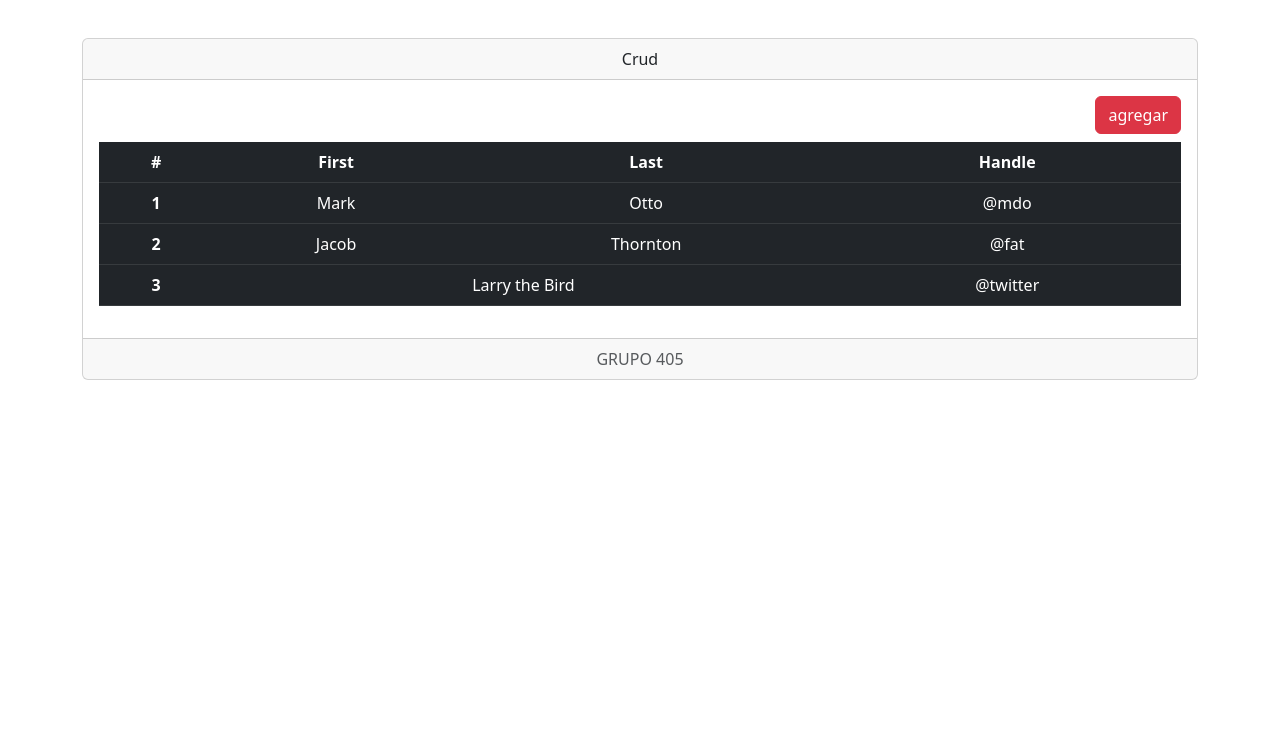
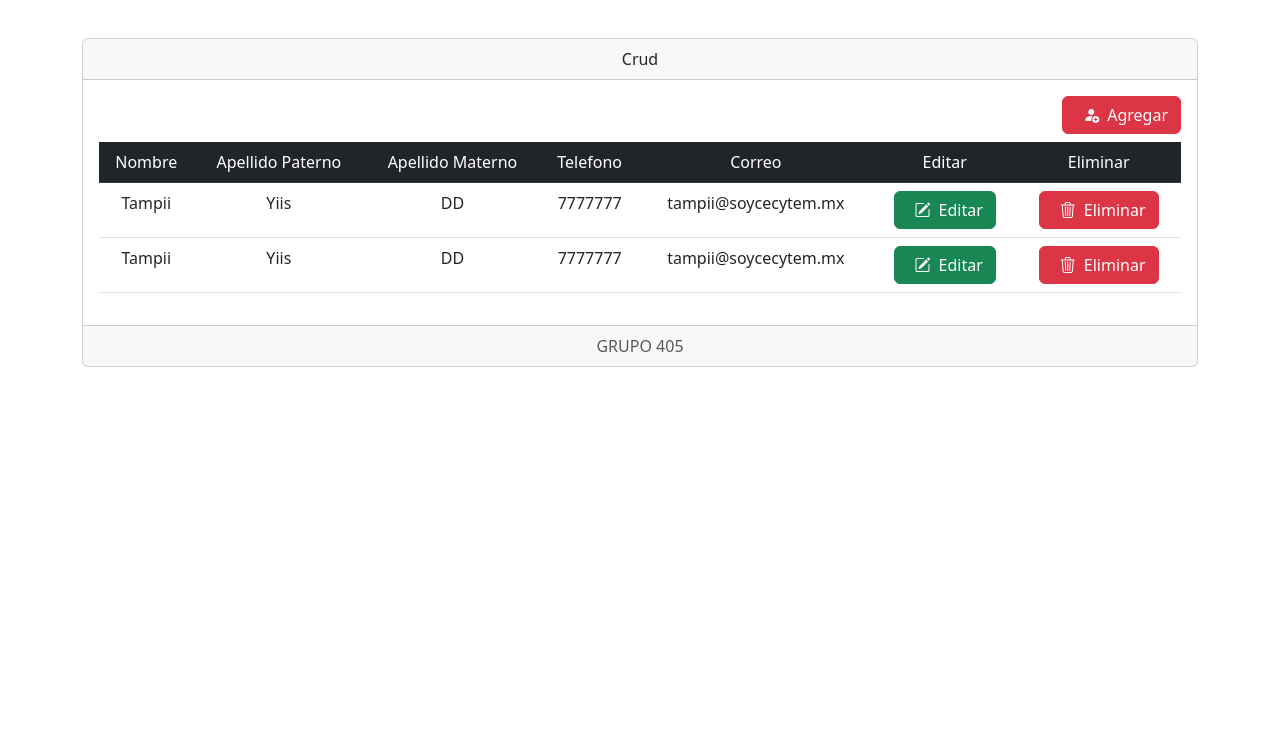
Before and after one commit to sebasbb777/parcial3, a plain HTML site: page inicio.html in a window 1280 px wide. Shown: the part 62-800 px from the top of the page. Drawn offline with nearby package versions, Linux system fonts and the light colour scheme.

Commit message:
hola cara de bola

```diff
--- a/inicio.html
+++ b/inicio.html
@@ -6,11 +6,15 @@
     <meta name="viewport" content="width=device-width, initial-scale=1.0">
     <title>Inicio</title>
     <link rel="stylesheet" href="css/bootstrap.min.css">
+    <link rel="stylesheet" href="https://cdn.jsdelivr.net/npm/bootstrap-icons@1.10.5/font/bootstrap-icons.css">
 </head>
 <body>
     <nav class="navbar navbar-expand-md navbar-dark fixed-top bg-dark ">
         <div class="container-fluid">
           <a class="navbar-brand" href="#"> CRUD CECYTEM</a>
+          <img src="img/logo.png" alt="" width="45" height="35" >
+
+
           <button class="navbar-toggler" type="button" data-bs-toggle="collapse" data-bs-target="#navbarCollapse" aria-controls="navbarCollapse" aria-expanded="false" aria-label="Toggle navigation">
             <span class="navbar-toggler-icon"></span>
           </button>
@@ -18,11 +22,23 @@
             <ul class="navbar-nav me-auto mb-2 mb-md-0">
               <li class="nav-item">
                 <a class="nav-link active" aria-current="page" href="#">Home</a>
+
               </li>
             </ul>
           </div>
+          <div class="d-flex" role="search">
+            <div class="dropdown">
+              <button class="btn btn-secondary dropdown-toggle" type="button" data-bs-toggle="dropdown" aria-expanded="false">
+              TAMPII Y YIIS
+              </button>
+              <ul class="dropdown-menu">
+                <li><a class="dropdown-item" href="#"><i class="bi bi-box-arrow-right p-1"></i>Cerrar Sesion</a></li>
+              </ul>
+            </div>
+            </div>
         </div>
       </nav>
+
        <div class="container" style="margin-top: 100px;">
         <div class="card text-center">
             <div class="card-header">
@@ -30,34 +46,38 @@
             </div>
             <div class="card-body">
                 <div style="text-align: right;" class="mb-2">
-                <button class="btn btn-danger">agregar</button>
+                <button class="btn btn-danger"><i class="bi bi-person-fill-add p-2"></i>Agregar</button>
             </div>
-                <table class="table table-dark">
-                    <thead>
+            <table class="table table-hover">
+              <thead class="table-dark">
                 <tr>
-                        <th scope="col">#</th>
-                        <th scope="col">First</th>
-                        <th scope="col">Last</th>
-                        <th scope="col">Handle</th>
+                  <td>Nombre</td>
+                  <td>Apellido Paterno</td>
+                  <td>Apellido Materno</td>
+                  <td>Telefono</td>
+                  <td>Correo</td>
+                  <td>Editar</td>
+                 <td>Eliminar</td>
                 </tr>
               </thead>
               <tbody>
                 <tr>
-                        <th scope="row">1</th>
-                        <td>Mark</td>
-                        <td>Otto</td>
-                        <td>@mdo</td>
+                <td>Tampii</td>
+                <td>Yiis</td>
+                <td>DD</td>
+                <td>7777777</td>
+                <td>tampii@soycecytem.mx</td>
+                <td><button class="btn btn-success"><i class="bi bi-pencil-square p-2"></i>Editar</button></td>
+                <td><button class="btn btn-danger"><i class="bi bi-trash3 p-2"></i>Eliminar</button></td>
               </tr>
               <tr>
-                        <th scope="row">2</th>
-                        <td>Jacob</td>
-                        <td>Thornton</td>
-                        <td>@fat</td>
-                      </tr>
-                      <tr>
-                        <th scope="row">3</th>
-                        <td colspan="2">Larry the Bird</td>
-                        <td>@twitter</td>
+                <td>Tampii</td>
+                <td>Yiis</td>
+                <td>DD</td>
+                <td>7777777</td>
+                <td>tampii@soycecytem.mx</td>
+                <td><button class="btn btn-success"><i class="bi bi-pencil-square p-2"></i>Editar</button></td>
+                <td><button class="btn btn-danger"><i class="bi bi-trash3 p-2"></i>Eliminar</button></td>
               </tr>
               </tbody>
             </table>
```
Also changed, not shown: index.html (+1 -1 lines). Lines whose indentation alone changed are shown as unchanged.
